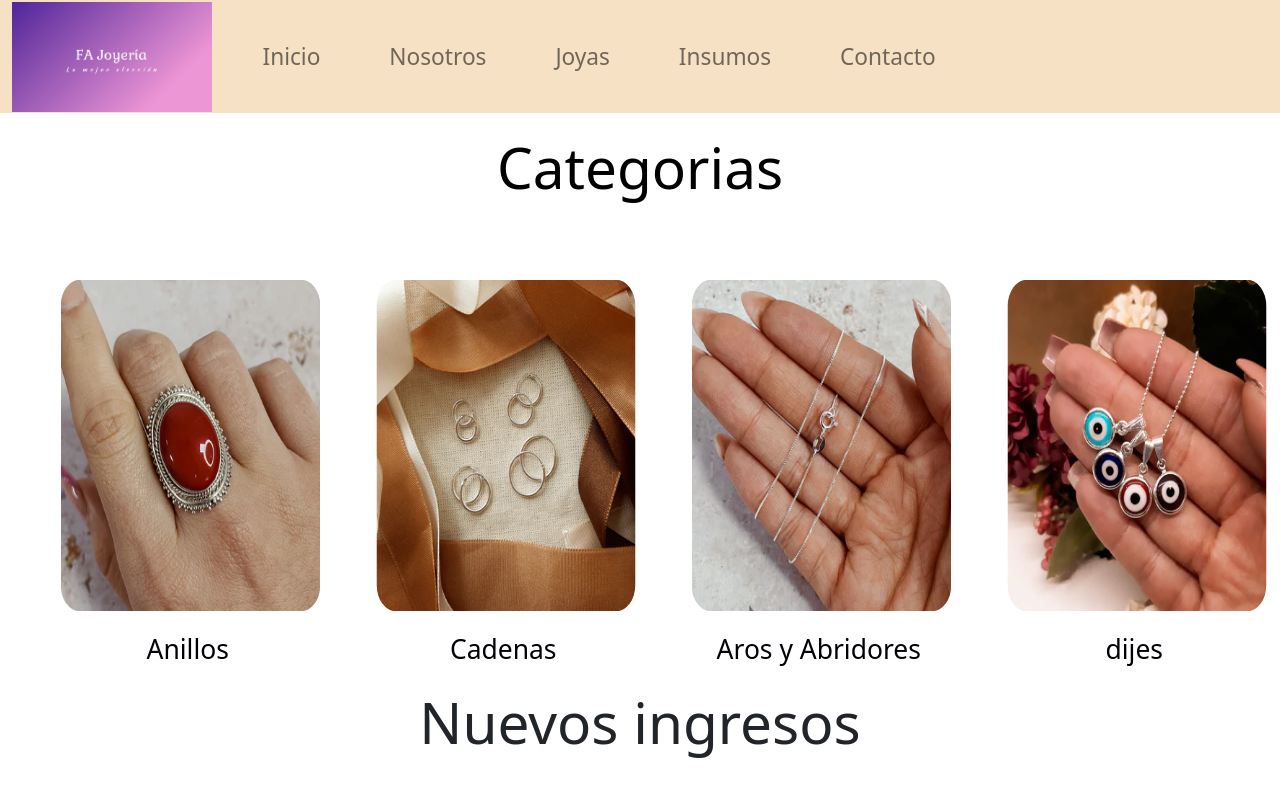
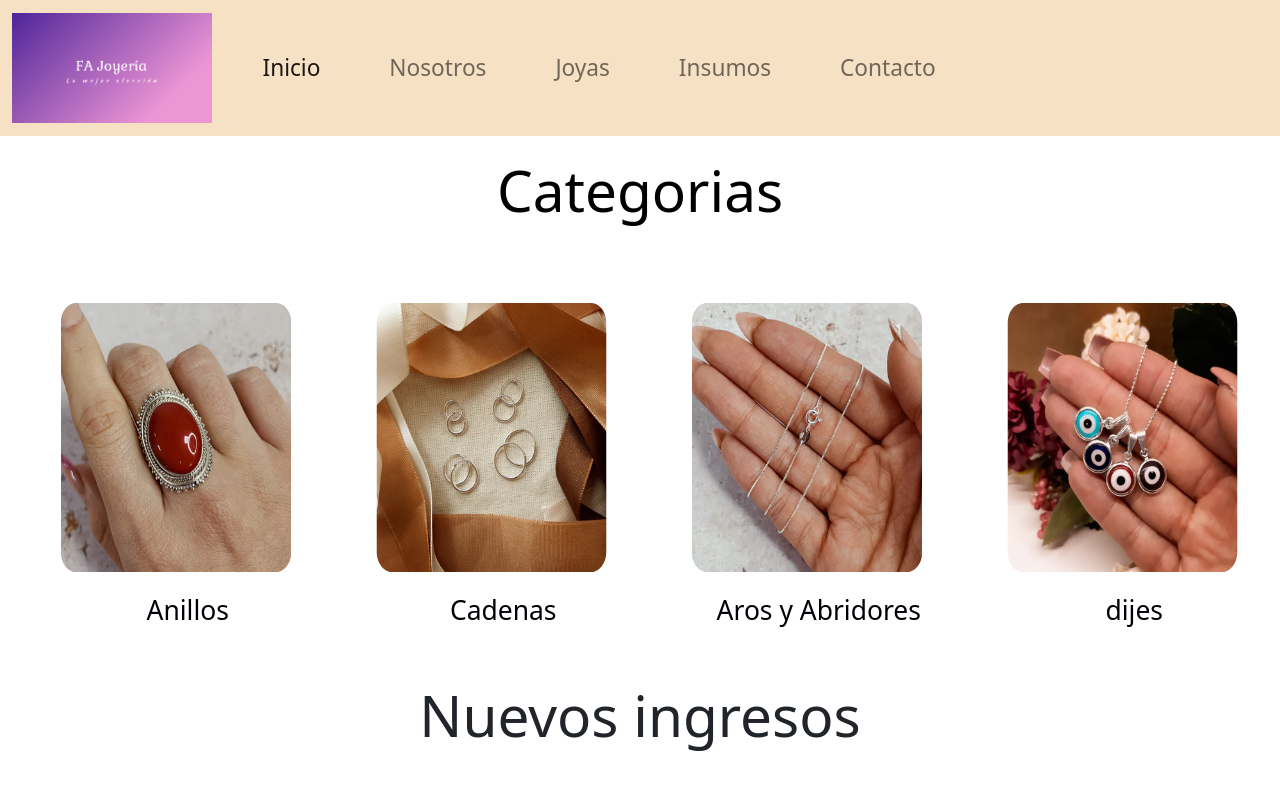
Before and after one commit to mgbattistonicba/fajoyeria, a plain HTML site: page index.html in a window 1280 px wide. Shown: the top 786 px of the page. Drawn offline with nearby package versions, Linux system fonts and the light colour scheme.

Commit message:
cambio index

```diff
--- a/estilo/style.css
+++ b/estilo/style.css
@@ -11,12 +11,11 @@ body {
 
 .historia {
     background-color: rgb(247, 225, 197);
-    height: 3cm;
     word-spacing: 15px;
     display: flex;
     flex-direction: row;
     justify-content: space-between;
-    align-items: center;
+    align-items: end;
 }
 
 
@@ -340,8 +339,8 @@ h2 {
 
 
 .categ .row .imgmain1 img{
-    width: 95%;
-    height: 95%;
+    width: 85%;
+    height: 85%;
     padding: 3%;
     border-radius: 10%;
  }
--- a/index.html
+++ b/index.html
@@ -16,24 +16,24 @@
                     <a class="navbar-brand" href="#">
                       <img src="./img/logo.png" alt="logo">
                     </a>
-                    <button class="navbar-toggler" type="button" data-bs-toggle="collapse" data-bs-target="#navbarNav" aria-controls="navbarNav" aria-expanded="false" aria-label="Toggle navigation">
+                    <button class="navbar-toggler" type="button" data-bs-toggle="collapse" data-bs-target="#navbarSupportedContent" aria-controls="navbarSupportedContent" aria-expanded="tue" aria-label="Toggle navigation">
                       <span class="navbar-toggler-icon"></span>
                     </button>
-                <div class="collapse navbar-collapse" id="navbarNav">
-                    <ul class="navbar-nav">
+                <div class="collapse navbar-collapse" id="navbarSupportedContent">
+                    <ul class="navbar-nav ms-auto mb-2 mb-lg-0">
                         <li class="nav-item">
-                            <a class="nav-link" href="./index.html">Inicio</a>
+                            <a class="nav-link active" href="./index.html">Inicio</a>
                         </li>
-                        <li class="nav-item">
-                            <a class="nav-link" href="./secciones/nosotros.html">Nosotros</a>
+                        <li class="nav-item dropdown">
+                            <a class="nav-link" href="./secciones/nosotros.html" >Nosotros</a>
                         </li>
-                        <li class="nav-item">
+                        <li class="nav-item dropdown">
                             <a class="nav-link" href="./secciones/joyas.html">Joyas</a>
                         </li>
-                        <li class="nav-item">
+                        <li class="nav-item dropdown">
                             <a class="nav-link" href="./secciones/insumos.html">Insumos</a>
                         </li>
-                        <li class="nav-item">
+                        <li class="nav-item dropdown">
                             <a class="nav-link" href="./secciones/contacto.html">Contacto</a>
                         </li>
                     </ul>
```
Also changed, not shown: .gitignore.txt (deleted).
